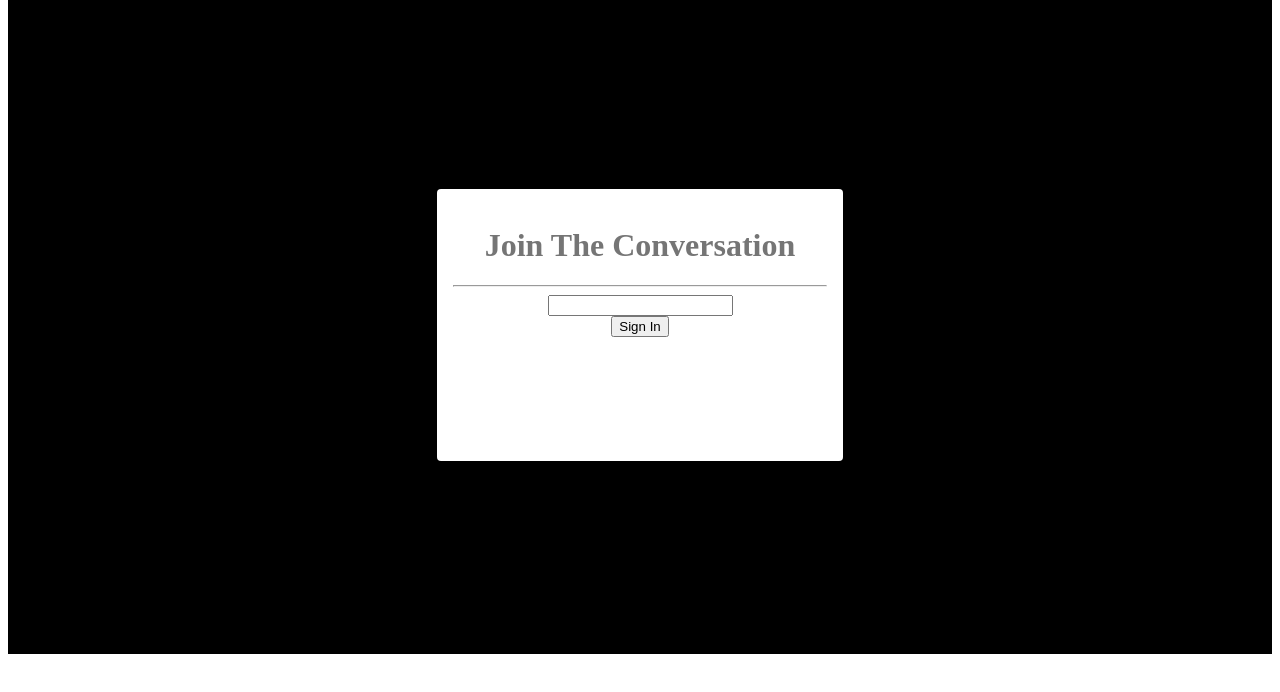
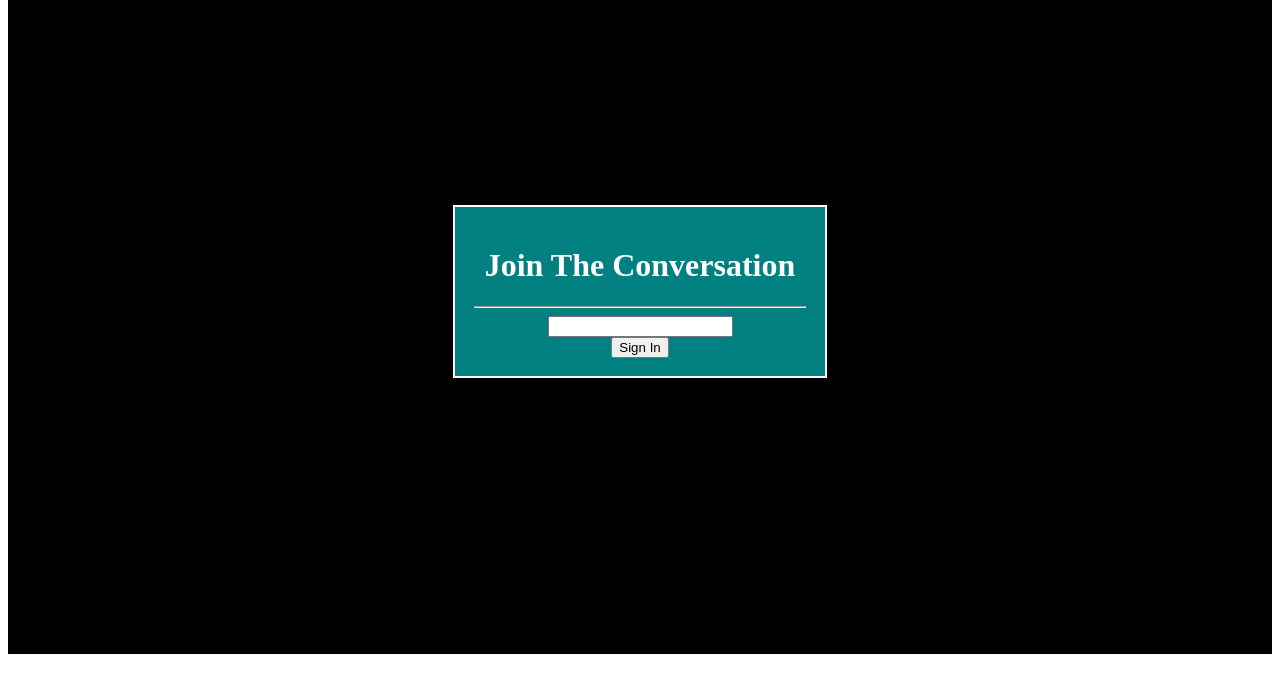
Before and after one commit to BrandonMGH/React-Chat_App, a React (Vite) app in the folder client/: page / in a window 1280 px wide. Shown: the top 692 px of the page. Built offline with nearby package versions, Linux system fonts and the light colour scheme.

Commit message:
continuing to work on styling of join.js join feature

```diff
--- a/client/src/Join.js
+++ b/client/src/Join.js
@@ -14,7 +14,18 @@ const useStyles = makeStyles(theme => ({
         textAlign: 'center',
         color: theme.palette.text.secondary,
         height: "30vh",
+        backgroundColor: "black",
+        color: "white"
     },
+    chatTitle:{
+
+    },
+    chatBox: {
+        textAlign: "center",
+        border: "2px solid white",
+        backgroundColor: "teal",
+        padding: "5%"
+    }
 }));
 
 
@@ -28,9 +39,9 @@ export default function Join() {
                 </Grid>
                 <Grid item xs={4} style={{paddingBottom: "15%", paddingTop: "15%"}}>
                     <Paper className={classes.paper}>
-                        <div style={{ textAlign: "center" }}>
+                        <div className={classes.chatBox}>
                             <div>
-                                <h1> Join The Conversation</h1>
+                                <h1 className={classes.chatTitle}> Join The Conversation</h1>
                             </div>
                             <hr></hr>
                             <div>
```
Also changed, not shown: 2 other files (tests, documents, lock files or other folders).
